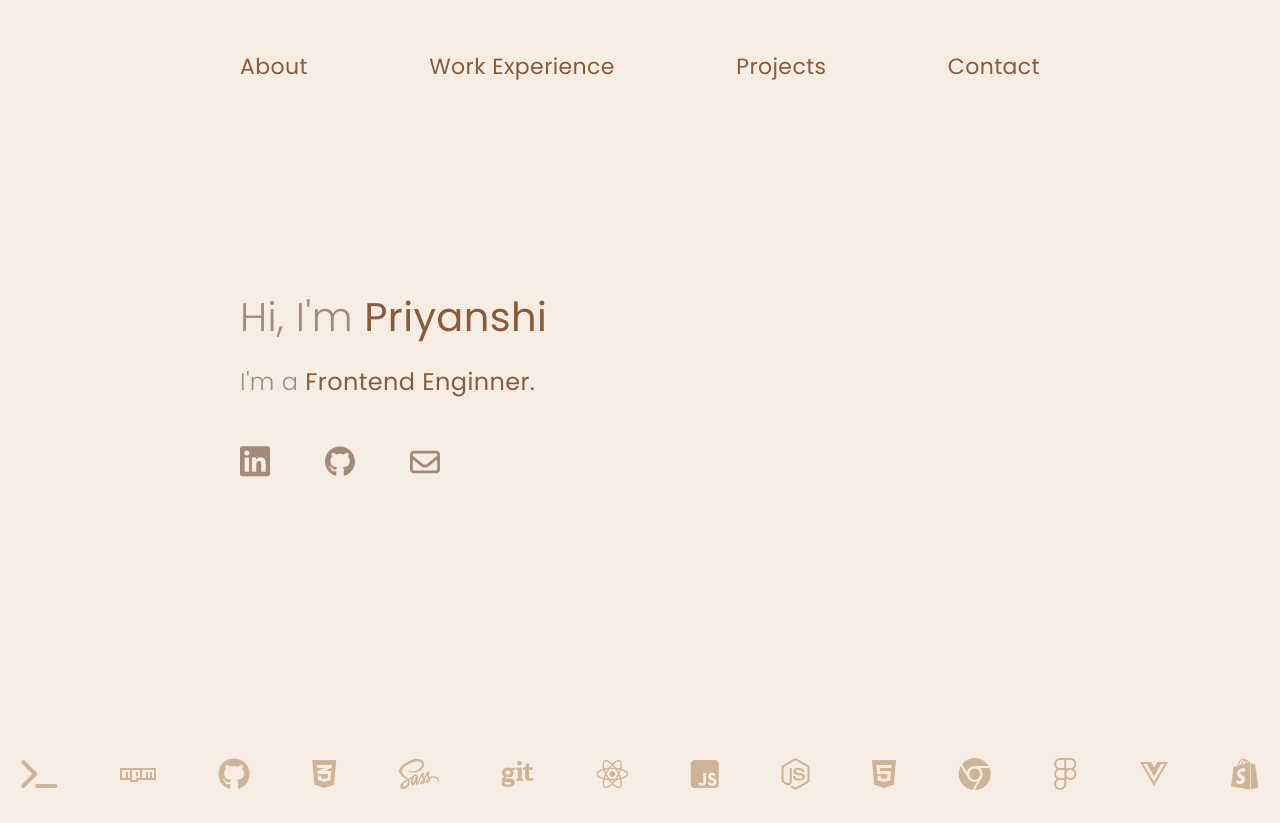
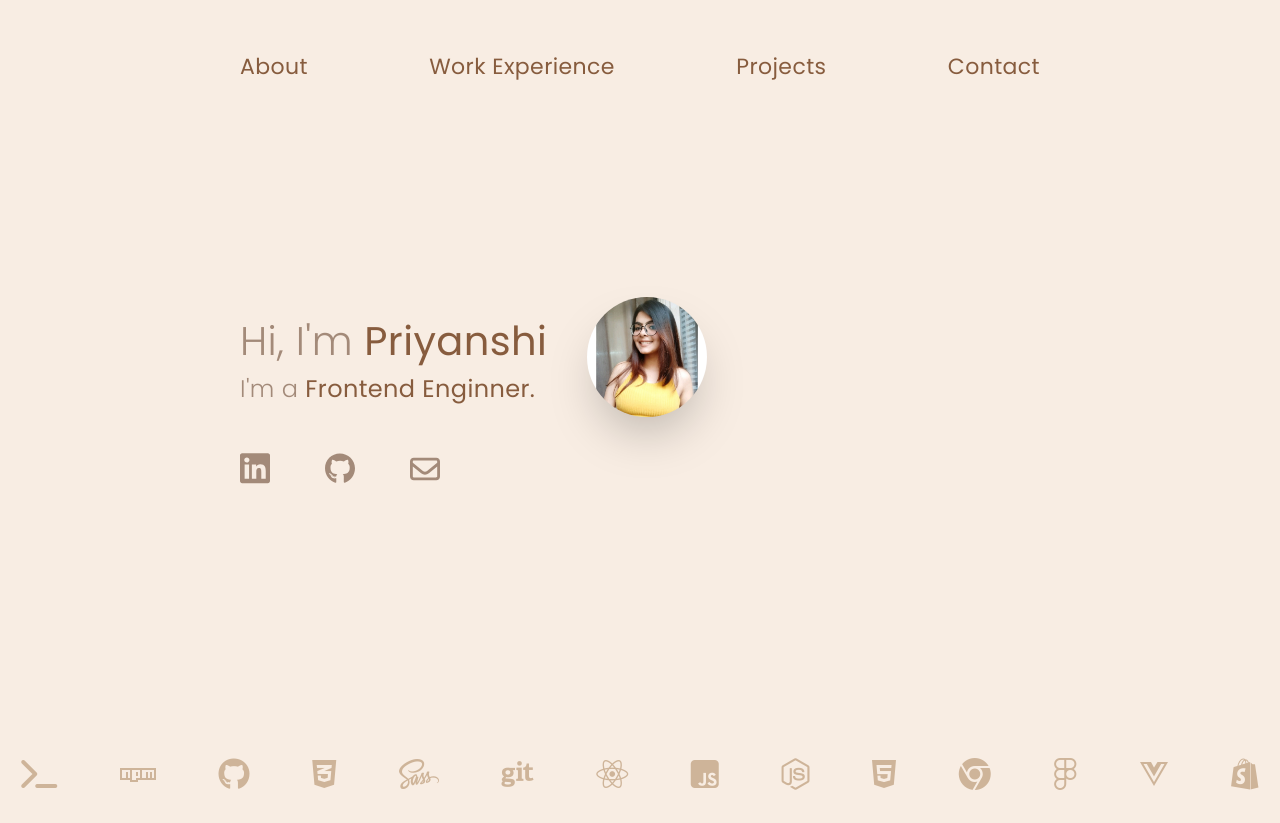
Before and after one commit to priyanshitaneja/portfolio-react, a React (Create React App) app: page / in a window 1280 px wide. Built offline with nearby package versions, Linux system fonts and the light colour scheme.

Commit message:
implementation and integration of the ProfileImage component

```diff
--- a/src/components/Designation/index.scss
+++ b/src/components/Designation/index.scss
@@ -1,5 +1,5 @@
 .designation {
-  margin-top: 20vh;
+  // margin-top: 20vh;
   text-align: left;
 
   h1,
@@ -8,7 +8,8 @@
     font-family: "Poppins", sans-serif;
     font-weight: 300;
     letter-spacing: .4px;
-    line-height: 1;
+    // line-height: 1;
+    margin: 0;
   }
 
   .designation_name {
--- /dev/null
+++ b/src/components/ProfileImage/index.js
@@ -0,0 +1,13 @@
+
+import "./index.scss";
+import ProfileImg from "../../assets/images/profile-img.png";
+
+const ProfileImage = () => {
+  return (
+    <div>
+      <img className="circular" src={ProfileImg} />
+    </div>
+  );
+};
+
+export default ProfileImage;
--- /dev/null
+++ b/src/components/ProfileImage/index.scss
@@ -0,0 +1,36 @@
+
+.circular {
+    width: 140px;
+    height: 140px;
+    border-radius: 50%;
+    margin-left: 40px;
+    box-shadow: 0 25px 50px -12px rgb(0 0 0 / 0.25);
+}
+
+@media screen and (min-width: 320px) {
+  .circular {
+      width: 74px;
+      height: 74px;
+  }
+}
+
+@media screen and (min-width: 460px) {
+  .circular {
+      width: 84px;
+      height: 84px;
+  }
+}
+
+@media screen and (min-width: 768px) {
+  .circular {
+      width: 100px;
+      height: 100px;
+  }
+}
+
+@media screen and (min-width: 1024px) {
+  .circular {
+      width: 120px;
+      height: 120px;
+  }
+}
--- a/src/pages/Homepage/index.css
+++ b/src/pages/Homepage/index.css
@@ -8,6 +8,12 @@
     margin: 0 auto;
     text-align: center;
 
+}
+
+.text-image {
+    margin-top: 20vh;
+    display: flex;
+    align-items: center;
 }
 
 @media screen and (min-width: 320px) {
--- a/src/pages/Homepage/index.js
+++ b/src/pages/Homepage/index.js
@@ -1,4 +1,5 @@
 import Designation from "../../components/Designation"
+import ProfileImage from "../../components/ProfileImage"
 import SocialIcons from "../../components/SocialIcons";
 
 import "./index.css";
@@ -8,7 +9,10 @@ const Homepage = () => {
     <div className="homepage_wrapper">
       <div className="homepage">
         <section>
-          <Designation />
+          <div className="text-image">
+            <Designation />
+            <ProfileImage />
+          </div>
           <SocialIcons />
         </section>
       </div>
```
Also changed, not shown: src/assets/images/profile-img.png (added).
